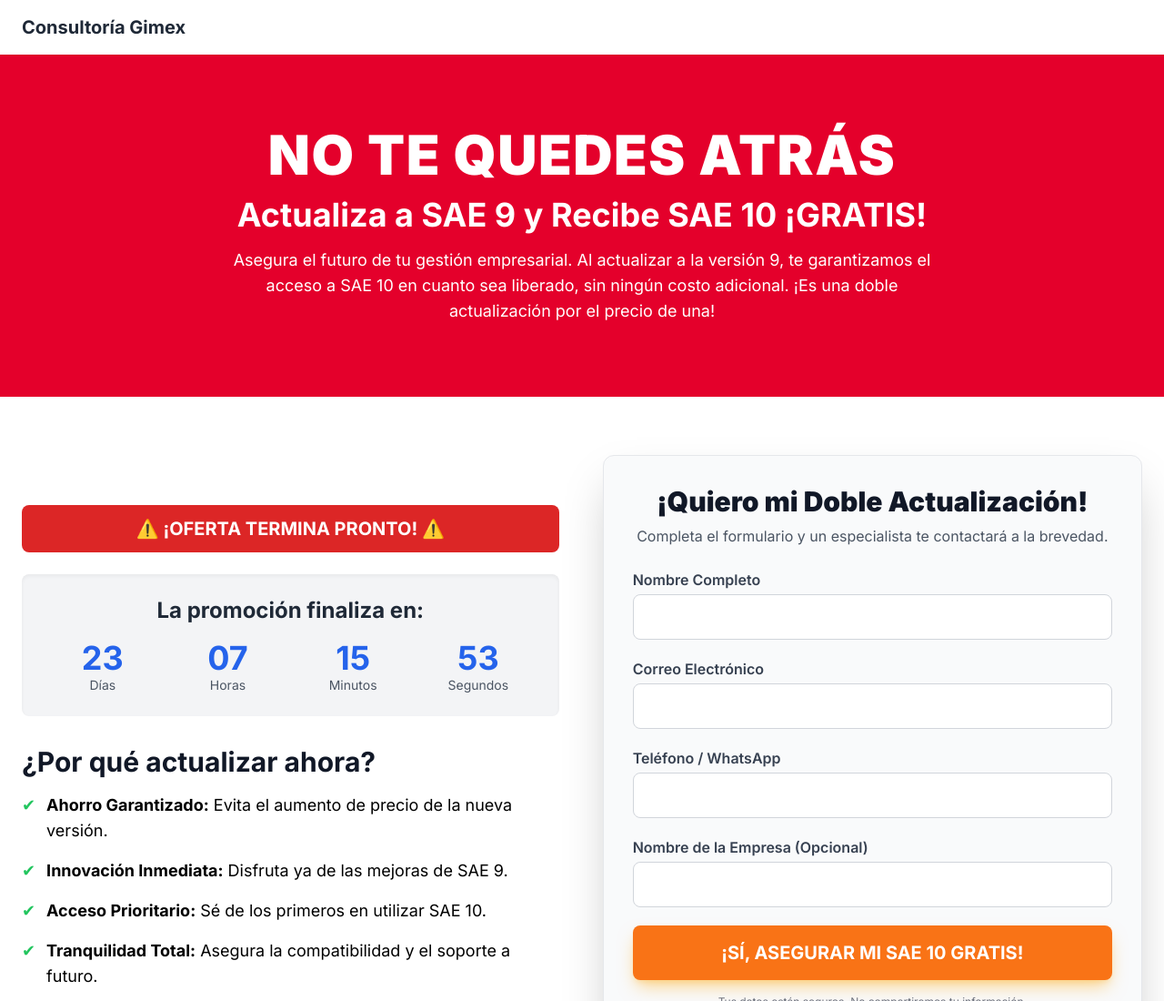
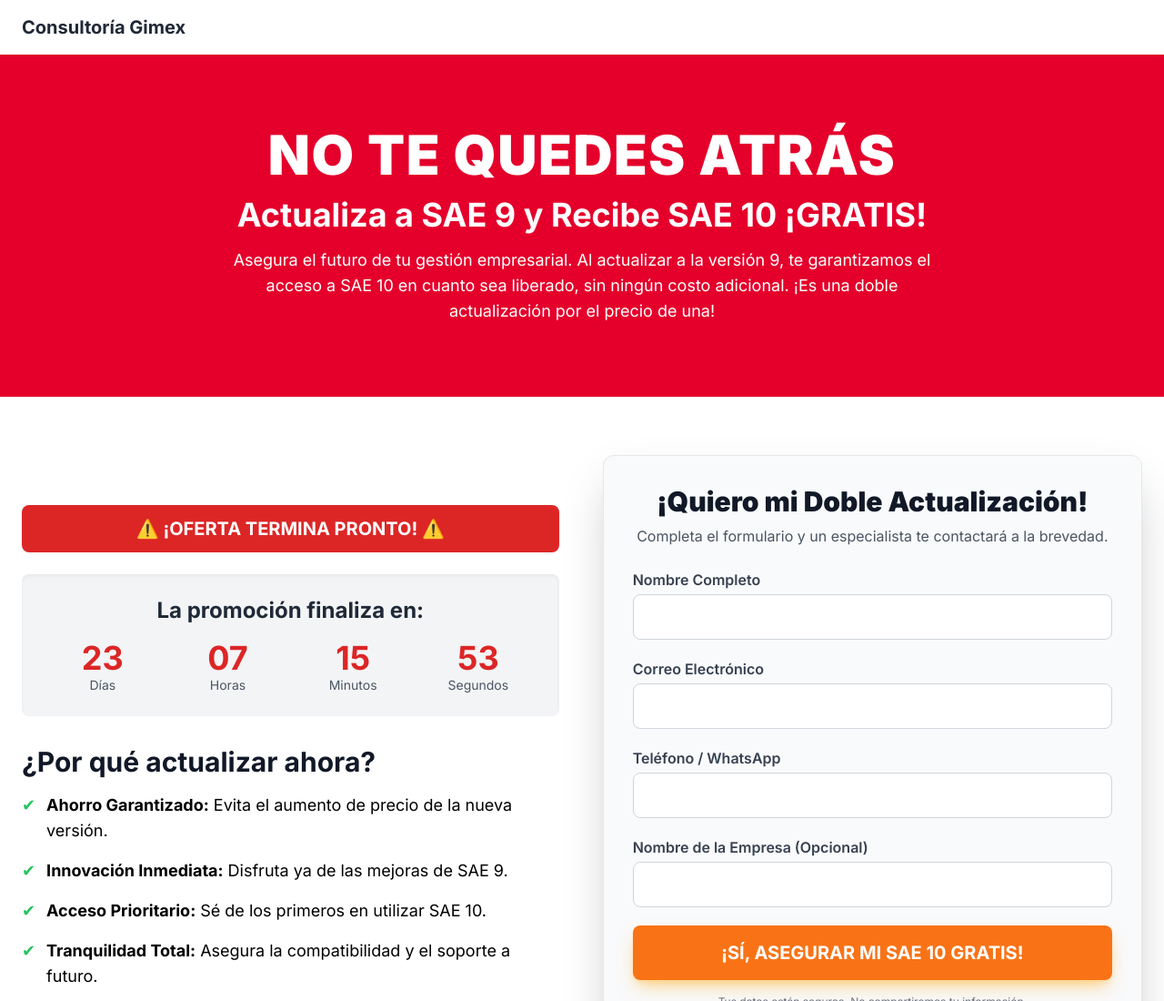
Before and after one commit to JosueAlejos141297/landingActuSAE10, a plain HTML site: page index.html in a window 1280 px wide. Shown: the top 1100 px of the page at 91% size. Drawn offline with nearby package versions, Linux system fonts and the light colour scheme.

Commit message:
Update index.html

```diff
--- a/index.html
+++ b/index.html
@@ -55,19 +55,19 @@
                         <h3 class="text-2xl font-bold text-gray-800 mb-4">La promoción finaliza en:</h3>
                         <div class="grid grid-cols-4 gap-2 text-center">
                             <div>
-                                <span id="days" class="text-4xl font-bold text-blue-600"></span>
+                                <span id="days" class="text-4xl font-bold text-red-600"></span>
                                 <span class="block text-sm text-gray-600">Días</span>
                             </div>
                             <div>
-                                <span id="hours" class="text-4xl font-bold text-blue-600"></span>
+                                <span id="hours" class="text-4xl font-bold text-red-600"></span>
                                 <span class="block text-sm text-gray-600">Horas</span>
                             </div>
                             <div>
-                                <span id="minutes" class="text-4xl font-bold text-blue-600"></span>
+                                <span id="minutes" class="text-4xl font-bold text-red-600"></span>
                                 <span class="block text-sm text-gray-600">Minutos</span>
                             </div>
                             <div>
-                                <span id="seconds" class="text-4xl font-bold text-blue-600"></span>
+                                <span id="seconds" class="text-4xl font-bold text-red-600"></span>
                                 <span class="block text-sm text-gray-600">Segundos</span>
                             </div>
                         </div>
```
